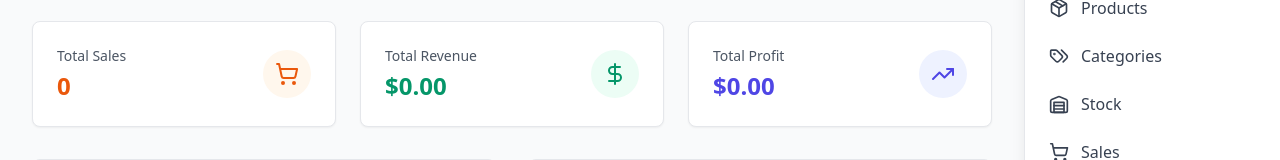
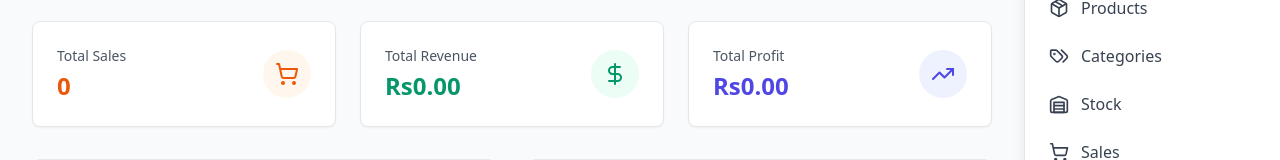
Before and after one commit to haseebbhatti7265/inventory-management-software-new, a React (Vite) app: page / in a window 1280 px wide. Shown: the part 241-401 px from the top of the page. Built offline with nearby package versions, Linux system fonts and the light colour scheme.

Commit message:
Update Dashboard.tsx

```diff
--- a/src/pages/Dashboard.tsx
+++ b/src/pages/Dashboard.tsx
@@ -44,7 +44,7 @@ const Dashboard: React.FC = () => {
     },
     {
       title: 'Total Revenue',
-      value: `$${dashboardStats.totalRevenue.toFixed(2)}`,
+      value: `Rs${dashboardStats.totalRevenue.toFixed(2)}`,
       icon: DollarSign,
       color: 'bg-emerald-500',
       textColor: 'text-emerald-600',
@@ -52,7 +52,7 @@ const Dashboard: React.FC = () => {
     },
     {
       title: 'Total Profit',
-      value: `$${dashboardStats.totalProfit.toFixed(2)}`,
+      value: `Rs${dashboardStats.totalProfit.toFixed(2)}`,
       icon: TrendingUp,
       color: 'bg-indigo-500',
       textColor: 'text-indigo-600',
```
